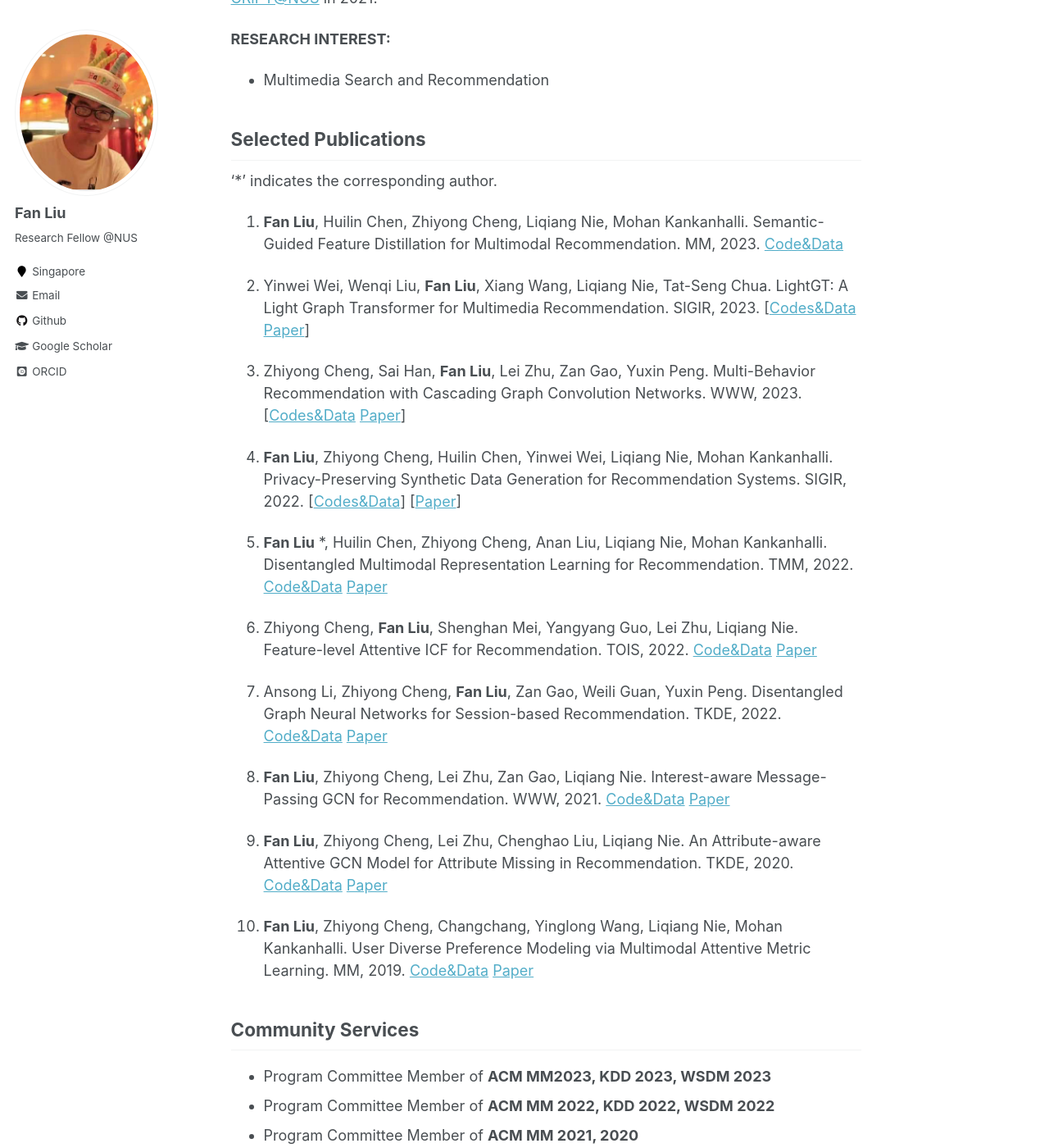
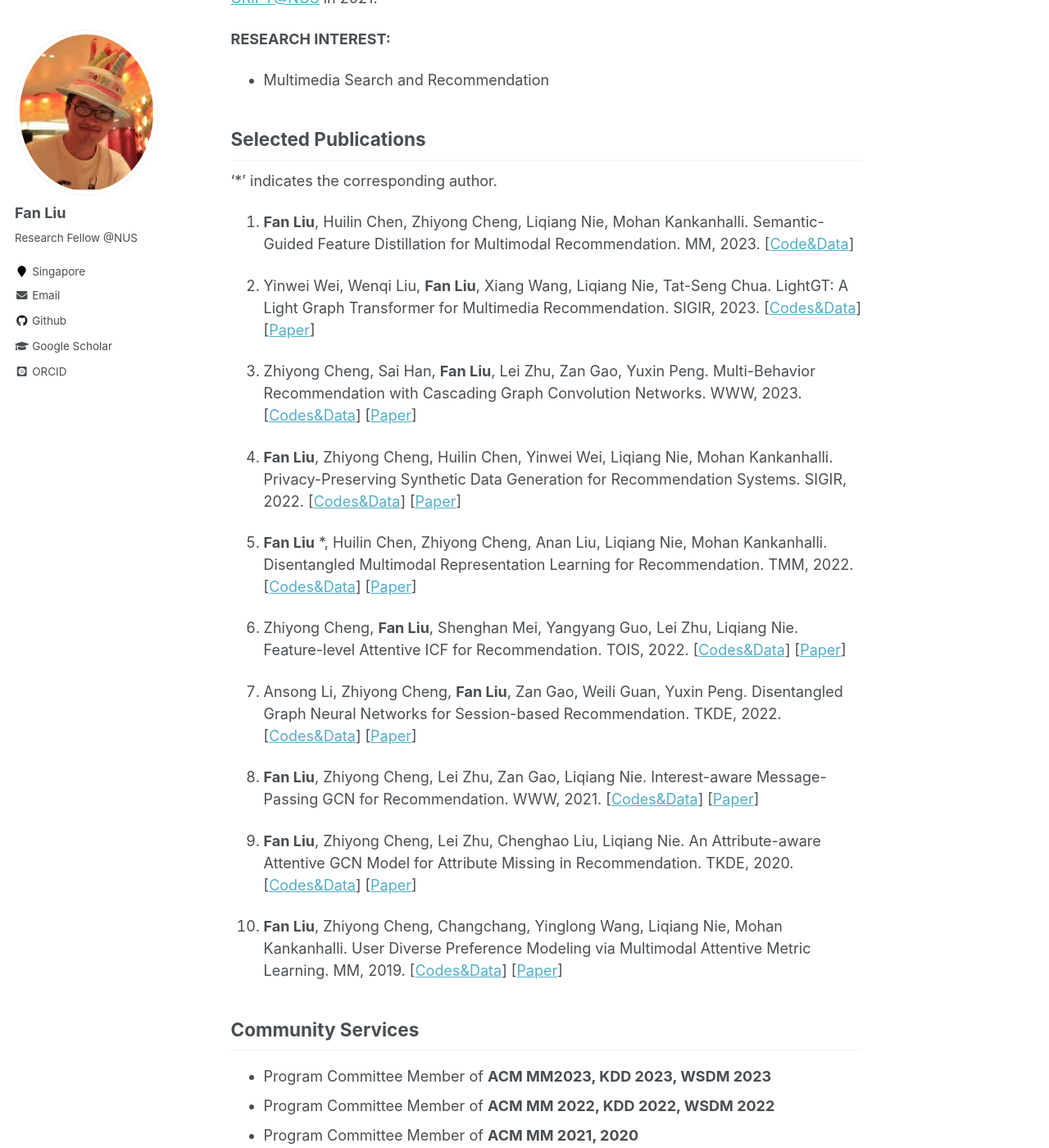
Before and after one commit to liufancs/liufancs.github.io, a Jekyll site: the page built from _pages/about.md, in a window 1280 px wide and 1400 px high, scrolled down 461 px. Shown: the whole window at 82% size. Built offline with Jekyll 4.4.1, drawn with Linux system fonts in a browser that asks for light colours; some web fonts are replaced.

Commit message:
Update about.md

```diff
--- a/_pages/about.md
+++ b/_pages/about.md
@@ -19,25 +19,25 @@ I am currently a Research Fellow with [Prof. Mohan Kankanhalli](https://www.comp
 ## Selected Publications
 ‘*’ indicates the corresponding author.
 1. **Fan Liu**, Huilin Chen, Zhiyong Cheng, Liqiang Nie, Mohan Kankanhalli. Semantic-Guided Feature Distillation for Multimodal
-Recommendation. MM, 2023. [Code&Data](https://github.com/HuilinChenJN/SGFD)
+Recommendation. MM, 2023. [[Code&Data](https://github.com/HuilinChenJN/SGFD)]
 
-2. Yinwei Wei, Wenqi Liu, **Fan Liu**, Xiang Wang, Liqiang Nie, Tat-Seng Chua. LightGT: A Light Graph Transformer for Multimedia Recommendation. SIGIR, 2023. [[Codes&Data](https://github.com/Liuwq-bit/LightGT) [Paper](https://dl.acm.org/doi/abs/10.1145/3539618.3591716)]
+2. Yinwei Wei, Wenqi Liu, **Fan Liu**, Xiang Wang, Liqiang Nie, Tat-Seng Chua. LightGT: A Light Graph Transformer for Multimedia Recommendation. SIGIR, 2023. [[Codes&Data](https://github.com/Liuwq-bit/LightGT)] [[Paper](https://dl.acm.org/doi/abs/10.1145/3539618.3591716)]
 
-3. Zhiyong Cheng, Sai Han, **Fan Liu**, Lei Zhu, Zan Gao, Yuxin Peng. Multi-Behavior Recommendation with Cascading Graph Convolution Networks. WWW, 2023. [[Codes&Data](https://github.com/SS-00-SS/MBCGCN) [Paper](https://arxiv.org/pdf/2303.15720.pdf)]
+3. Zhiyong Cheng, Sai Han, **Fan Liu**, Lei Zhu, Zan Gao, Yuxin Peng. Multi-Behavior Recommendation with Cascading Graph Convolution Networks. WWW, 2023. [[Codes&Data](https://github.com/SS-00-SS/MBCGCN)] [[Paper](https://arxiv.org/pdf/2303.15720.pdf)]
 
 4. **Fan Liu**, Zhiyong Cheng, Huilin Chen, Yinwei Wei, Liqiang Nie, Mohan Kankanhalli. Privacy-Preserving Synthetic Data Generation for Recommendation Systems. SIGIR, 2022. [[Codes&Data](https://github.com/HuilinChenJN/UPC-SDG)] [[Paper](https://dl.acm.org/doi/abs/10.1145/3477495.3532044)]
 
-5. **Fan Liu** *, Huilin Chen, Zhiyong Cheng, Anan Liu, Liqiang Nie, Mohan Kankanhalli. Disentangled Multimodal Representation Learning for Recommendation. TMM, 2022. [Code&Data](https://github.com/liufancs/DMRL) [Paper](https://arxiv.org/abs/2203.05406)
+5. **Fan Liu** *, Huilin Chen, Zhiyong Cheng, Anan Liu, Liqiang Nie, Mohan Kankanhalli. Disentangled Multimodal Representation Learning for Recommendation. TMM, 2022. [[Codes&Data](https://github.com/liufancs/DMRL)] [[Paper](https://arxiv.org/abs/2203.05406)]
 
-6. Zhiyong Cheng, **Fan Liu**, Shenghan Mei, Yangyang Guo, Lei Zhu, Liqiang Nie. Feature-level Attentive ICF for Recommendation. TOIS, 2022. [Code&Data](https://github.com/liufancs/FLA) [Paper](https://arxiv.org/abs/2102.10745)
+6. Zhiyong Cheng, **Fan Liu**, Shenghan Mei, Yangyang Guo, Lei Zhu, Liqiang Nie. Feature-level Attentive ICF for Recommendation. TOIS, 2022. [[Codes&Data](https://github.com/liufancs/FLA)] [[Paper](https://arxiv.org/abs/2102.10745)]
 
-7. Ansong Li, Zhiyong Cheng, **Fan Liu**, Zan Gao, Weili Guan, Yuxin Peng. Disentangled Graph Neural Networks for Session-based Recommendation. TKDE, 2022. [Code&Data](https://github.com/AnsongLi/Disen-GNN) [Paper](https://arxiv.org/abs/2201.03482)
+7. Ansong Li, Zhiyong Cheng, **Fan Liu**, Zan Gao, Weili Guan, Yuxin Peng. Disentangled Graph Neural Networks for Session-based Recommendation. TKDE, 2022. [[Codes&Data](https://github.com/AnsongLi/Disen-GNN)] [[Paper](https://arxiv.org/abs/2201.03482)]
 
-8. **Fan Liu**, Zhiyong Cheng, Lei Zhu, Zan Gao, Liqiang Nie. Interest-aware Message-Passing GCN for Recommendation. WWW, 2021. [Code&Data](https://github.com/liufancs/IMP_GCN) [Paper](https://arxiv.org/pdf/2102.10044.pdf)
+8. **Fan Liu**, Zhiyong Cheng, Lei Zhu, Zan Gao, Liqiang Nie. Interest-aware Message-Passing GCN for Recommendation. WWW, 2021. [[Codes&Data](https://github.com/liufancs/IMP_GCN)] [[Paper](https://arxiv.org/pdf/2102.10044.pdf)]
 
-9. **Fan Liu**, Zhiyong Cheng, Lei Zhu, Chenghao Liu, Liqiang Nie. An Attribute-aware Attentive GCN Model for Attribute Missing in Recommendation. TKDE, 2020. [Code&Data](https://github.com/liufancs/a2_gcn) [Paper](https://ieeexplore.ieee.org/document/9272360)
+9. **Fan Liu**, Zhiyong Cheng, Lei Zhu, Chenghao Liu, Liqiang Nie. An Attribute-aware Attentive GCN Model for Attribute Missing in Recommendation. TKDE, 2020. [[Codes&Data](https://github.com/liufancs/a2_gcn)] [[Paper](https://ieeexplore.ieee.org/document/9272360)]
 
-10. **Fan Liu**, Zhiyong Cheng, Changchang, Yinglong Wang, Liqiang Nie, Mohan Kankanhalli. User Diverse Preference Modeling via Multimodal Attentive Metric Learning. MM, 2019. [Code&Data](https://github.com/liufancs/MAML) [Paper](https://arxiv.org/abs/1908.07738)
+10. **Fan Liu**, Zhiyong Cheng, Changchang, Yinglong Wang, Liqiang Nie, Mohan Kankanhalli. User Diverse Preference Modeling via Multimodal Attentive Metric Learning. MM, 2019. [[Codes&Data](https://github.com/liufancs/MAML)] [[Paper](https://arxiv.org/abs/1908.07738)]
 
 
 ## Community Services
```
